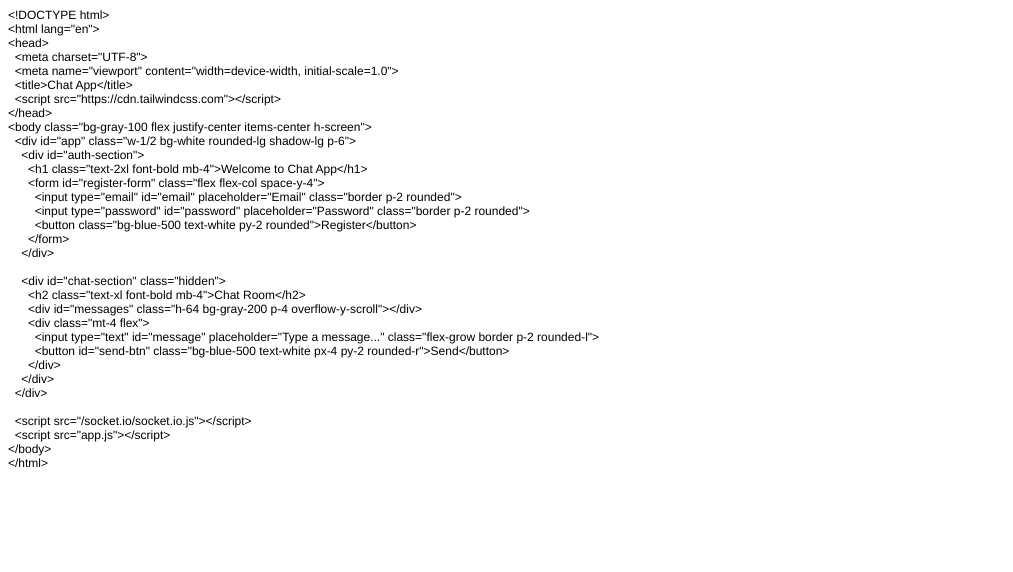
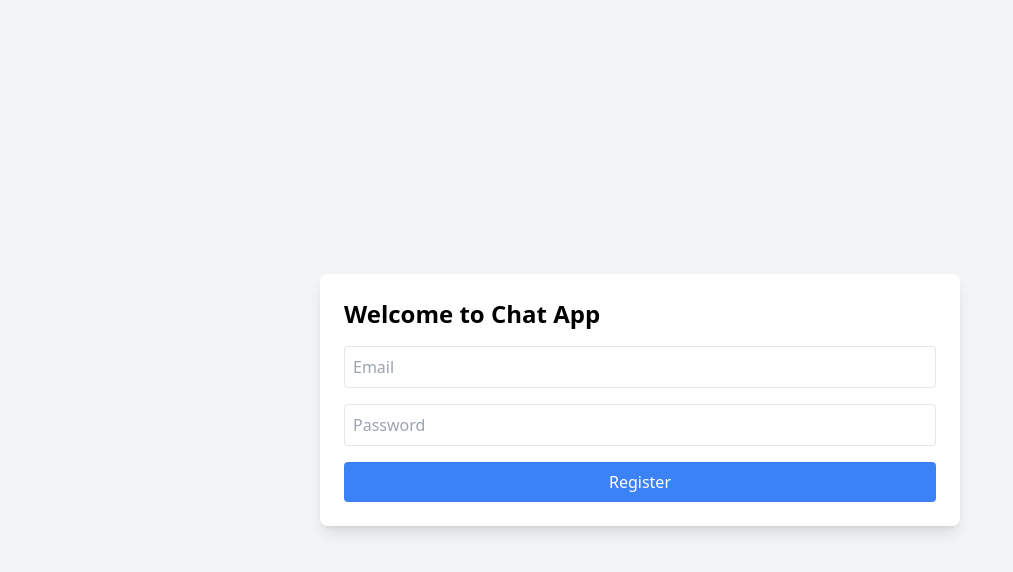
Before and after one commit to Semachiahshi/person, a website: page public/index.html in a window 1280 px wide. Shown: the whole page, without its empty margins (0-1013 px from the left). Drawn offline with nearby package versions, Linux system fonts and the light colour scheme.

Commit message:
Update index.html

```diff
--- a/public/index.html
+++ b/public/index.html
@@ -1,49 +1,31 @@
-<!DOCTYPE html PUBLIC "-//W3C//DTD HTML 4.01//EN" "http://www.w3.org/TR/html4/strict.dtd">
-<html>
+<!DOCTYPE html>
+<html lang="en">
 <head>
-  <meta http-equiv="Content-Type" content="text/html; charset=utf-8">
-  <meta http-equiv="Content-Style-Type" content="text/css">
-  <title></title>
-  <meta name="Generator" content="Cocoa HTML Writer">
-  <meta name="CocoaVersion" content="2575.3">
-  <style type="text/css">
-    p.p1 {margin: 0.0px 0.0px 0.0px 0.0px; font: 12.0px Helvetica}
-    p.p2 {margin: 0.0px 0.0px 0.0px 0.0px; font: 12.0px Helvetica; min-height: 14.0px}
-  </style>
+  <meta charset="UTF-8">
+  <meta name="viewport" content="width=device-width, initial-scale=1.0">
+  <title>Chat App</title>
+  <script src="https://cdn.tailwindcss.com"></script>
 </head>
-<body>
-<p class="p1">&lt;!DOCTYPE html&gt;</p>
-<p class="p1">&lt;html lang="en"&gt;</p>
-<p class="p1">&lt;head&gt;</p>
-<p class="p1"><span class="Apple-converted-space">  </span>&lt;meta charset="UTF-8"&gt;</p>
-<p class="p1"><span class="Apple-converted-space">  </span>&lt;meta name="viewport" content="width=device-width, initial-scale=1.0"&gt;</p>
-<p class="p1"><span class="Apple-converted-space">  </span>&lt;title&gt;Chat App&lt;/title&gt;</p>
-<p class="p1"><span class="Apple-converted-space">  </span>&lt;script src="https://cdn.tailwindcss.com"&gt;&lt;/script&gt;</p>
-<p class="p1">&lt;/head&gt;</p>
-<p class="p1">&lt;body class="bg-gray-100 flex justify-center items-center h-screen"&gt;</p>
-<p class="p1"><span class="Apple-converted-space">  </span>&lt;div id="app" class="w-1/2 bg-white rounded-lg shadow-lg p-6"&gt;</p>
-<p class="p1"><span class="Apple-converted-space">    </span>&lt;div id="auth-section"&gt;</p>
-<p class="p1"><span class="Apple-converted-space">      </span>&lt;h1 class="text-2xl font-bold mb-4"&gt;Welcome to Chat App&lt;/h1&gt;</p>
-<p class="p1"><span class="Apple-converted-space">      </span>&lt;form id="register-form" class="flex flex-col space-y-4"&gt;</p>
-<p class="p1"><span class="Apple-converted-space">        </span>&lt;input type="email" id="email" placeholder="Email" class="border p-2 rounded"&gt;</p>
-<p class="p1"><span class="Apple-converted-space">        </span>&lt;input type="password" id="password" placeholder="Password" class="border p-2 rounded"&gt;</p>
-<p class="p1"><span class="Apple-converted-space">        </span>&lt;button class="bg-blue-500 text-white py-2 rounded"&gt;Register&lt;/button&gt;</p>
-<p class="p1"><span class="Apple-converted-space">      </span>&lt;/form&gt;</p>
-<p class="p1"><span class="Apple-converted-space">    </span>&lt;/div&gt;</p>
-<p class="p2"><br></p>
-<p class="p1"><span class="Apple-converted-space">    </span>&lt;div id="chat-section" class="hidden"&gt;</p>
-<p class="p1"><span class="Apple-converted-space">      </span>&lt;h2 class="text-xl font-bold mb-4"&gt;Chat Room&lt;/h2&gt;</p>
-<p class="p1"><span class="Apple-converted-space">      </span>&lt;div id="messages" class="h-64 bg-gray-200 p-4 overflow-y-scroll"&gt;&lt;/div&gt;</p>
-<p class="p1"><span class="Apple-converted-space">      </span>&lt;div class="mt-4 flex"&gt;</p>
-<p class="p1"><span class="Apple-converted-space">        </span>&lt;input type="text" id="message" placeholder="Type a message..." class="flex-grow border p-2 rounded-l"&gt;</p>
-<p class="p1"><span class="Apple-converted-space">        </span>&lt;button id="send-btn" class="bg-blue-500 text-white px-4 py-2 rounded-r"&gt;Send&lt;/button&gt;</p>
-<p class="p1"><span class="Apple-converted-space">      </span>&lt;/div&gt;</p>
-<p class="p1"><span class="Apple-converted-space">    </span>&lt;/div&gt;</p>
-<p class="p1"><span class="Apple-converted-space">  </span>&lt;/div&gt;</p>
-<p class="p2"><br></p>
-<p class="p1"><span class="Apple-converted-space">  </span>&lt;script src="/socket.io/socket.io.js"&gt;&lt;/script&gt;</p>
-<p class="p1"><span class="Apple-converted-space">  </span>&lt;script src="app.js"&gt;&lt;/script&gt;</p>
-<p class="p1">&lt;/body&gt;</p>
-<p class="p1">&lt;/html&gt;</p>
+<body class="bg-gray-100 flex justify-center items-center h-screen">
+  <div id="app" class="w-1/2 bg-white rounded-lg shadow-lg p-6">
+    <div id="auth-section">
+      <h1 class="text-2xl font-bold mb-4">Welcome to Chat App</h1>
+      <form id="register-form" class="flex flex-col space-y-4">
+        <input type="email" id="email" placeholder="Email" class="border p-2 rounded">
+        <input type="password" id="password" placeholder="Password" class="border p-2 rounded">
+        <button class="bg-blue-500 text-white py-2 rounded">Register</button>
+      </form>
+    </div>
+    <div id="chat-section" class="hidden">
+      <h2 class="text-xl font-bold mb-4">Chat Room</h2>
+      <div id="messages" class="h-64 bg-gray-200 p-4 overflow-y-scroll"></div>
+      <div class="mt-4 flex">
+        <input type="text" id="message" placeholder="Type a message..." class="flex-grow border p-2 rounded-l">
+        <button id="send-btn" class="bg-blue-500 text-white px-4 py-2 rounded-r">Send</button>
+      </div>
+    </div>
+  </div>
+  <script src="/socket.io/socket.io.js"></script>
+  <script src="app.js"></script>
 </body>
 </html>
```
